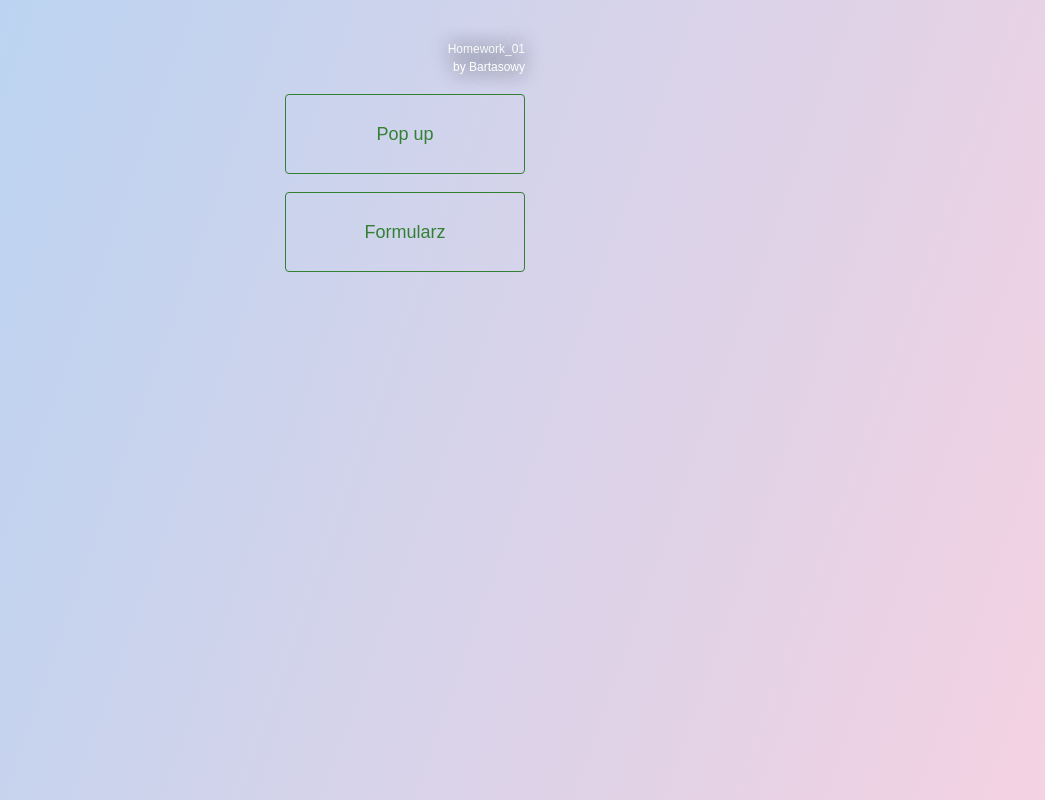
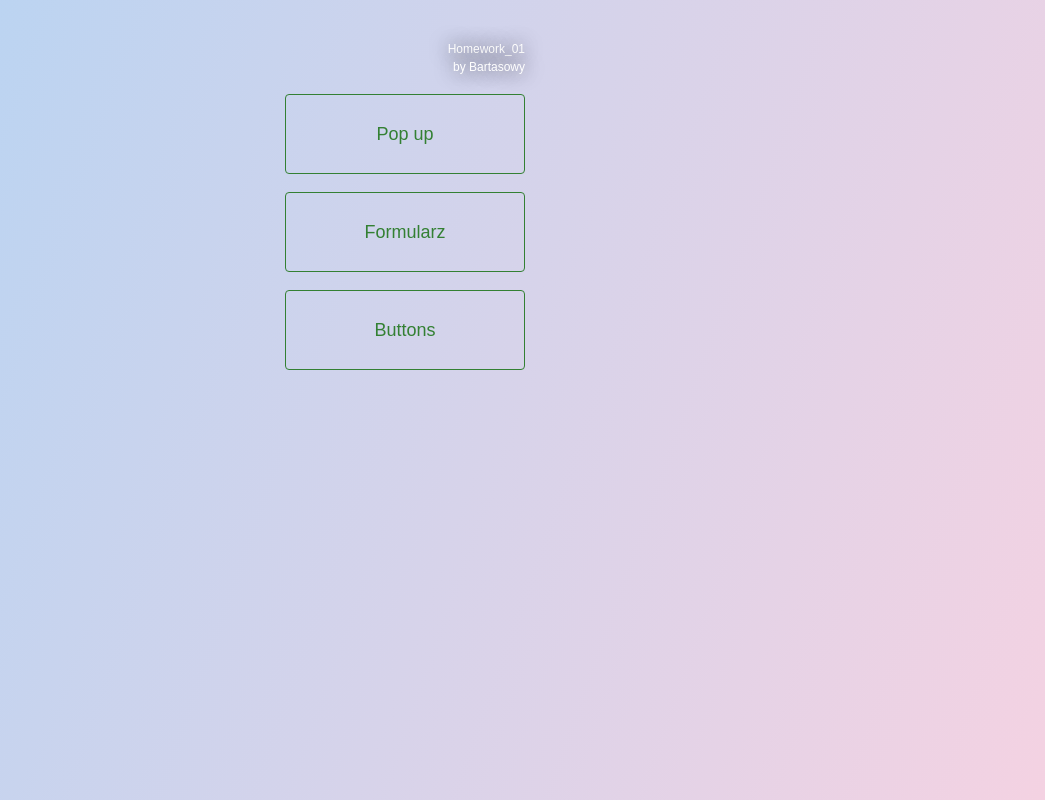
Before and after one commit to BartlomiejBaniewicz/iSA_FE_homework_01, a plain HTML site: page index.html in a window 1280 px wide. Shown: the whole page, without its empty margins (235-1280 px from the left). Drawn offline with Linux system fonts and the light colour scheme.

Commit message:
index added

```diff
--- a/index.html
+++ b/index.html
@@ -16,6 +16,7 @@
             by Bartasowy<br><br>
             <a href="page0.html"><button type="button">Pop up</button></a><br><br>
             <a href="page1.html"><button type="button">Formularz</button></a><br><br>
+            <a href="page2.html"><button type="button">Buttons</button></a><br><br>
         </div>
 
 
```
